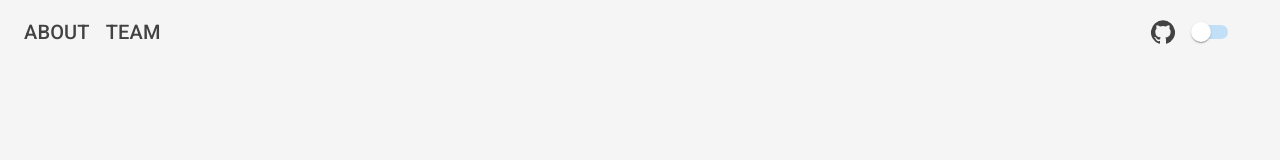
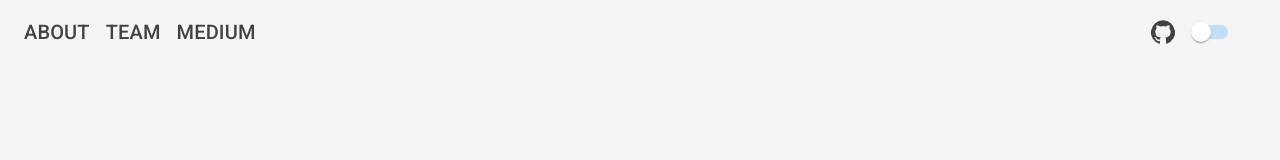
Before and after one commit to stevendelro/kur8-nextjs-landing, a Next.js app: page / in a window 1280 px wide. Shown: the top 160 px of the page. Built offline with nearby package versions, Linux system fonts and the light colour scheme.

Commit message:
added medium article link to appbar

```diff
--- a/components/Layout/MyAppbar.js
+++ b/components/Layout/MyAppbar.js
@@ -104,6 +104,14 @@ export default function MyAppBar(props) {
                   TEAM
                 </Link>
               </Typography>
+              <Typography variant="h6">
+                <Link
+                  href="https://medium.com/@ivkookie9/kur8-start-visualizing-your-clusters-topology-and-metrics-b5ca89452584"
+                  className={classes.appbarLinks}
+                  onClick={e => e.preventDefault}>
+                  MEDIUM
+                </Link>
+              </Typography>
             </Grid>
             <Grid
               container
```
Also changed, not shown: 2 other files (tests, documents, lock files or other folders).
